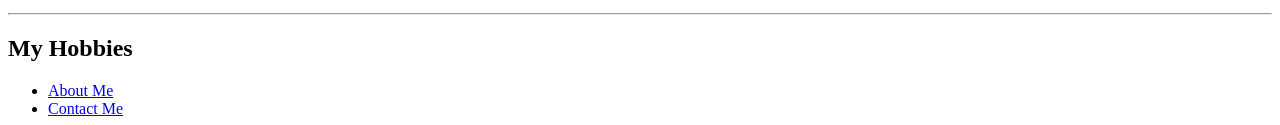
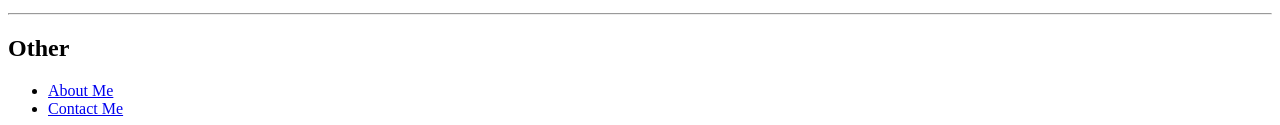
Before and after one commit to mycelium-stephen/capstone-project-01, a plain HTML site: page index.html in a window 1280 px wide. Shown: the part 600-725 px from the top of the page. Drawn offline with Linux system fonts and the light colour scheme.

Commit message:
Update index.html

```diff
--- a/index.html
+++ b/index.html
@@ -28,7 +28,7 @@
         <li>Organisational Skills &#11088 &#11088 &#11088 &#11088 &#11088</li>
     </ul>
     <hr>
-    <h2>My Hobbies</h2>
+    <h2>Other</h2>
     <ul>
         <li><a href="./public/about.html">About Me</a></li>
         <li><a href="./public/contact.html">Contact Me</a></li>
```
